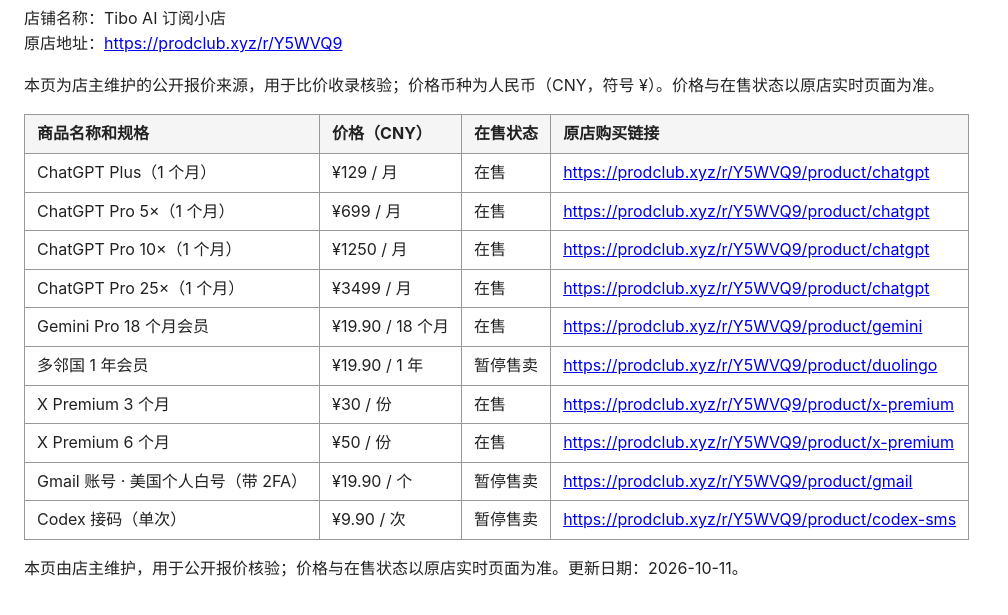
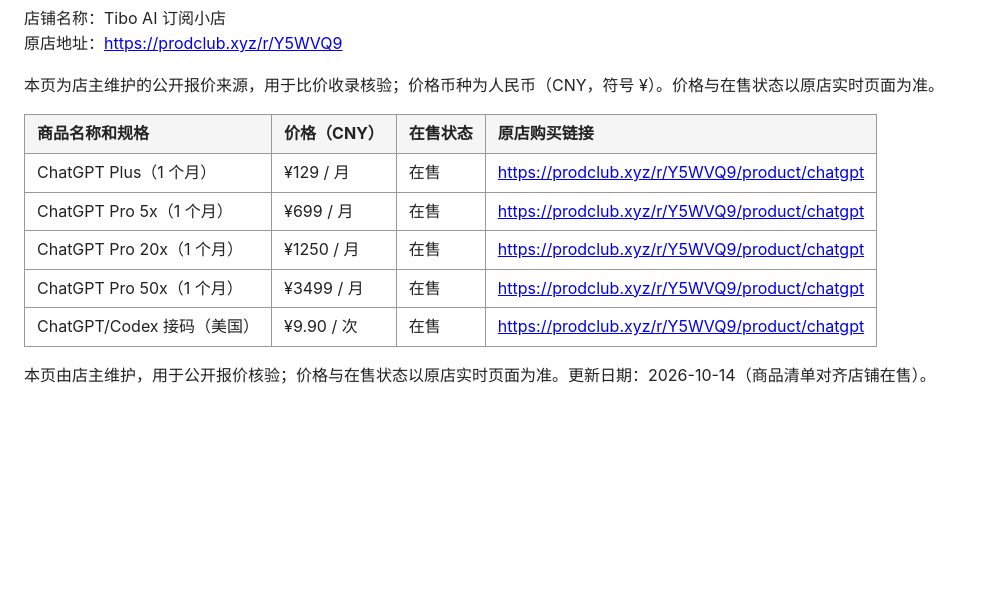
Before and after one commit to Cocos666a/tibo-price, a plain HTML site: page index.html in a window 1280 px wide. Shown: the part 91-706 px from the top of the page, without its empty margins (0-1008 px from the left). Drawn offline with Linux system fonts and the light colour scheme.

Commit message:
Add files via upload

```diff
--- a/index.html
+++ b/index.html
@@ -23,19 +23,14 @@ th{background:#f5f5f5}
 </thead>
 <tbody>
 <tr><td>ChatGPT Plus（1 个月）</td><td>¥129 / 月</td><td>在售</td><td><a href="https://prodclub.xyz/r/Y5WVQ9/product/chatgpt">https://prodclub.xyz/r/Y5WVQ9/product/chatgpt</a></td></tr>
-<tr><td>ChatGPT Pro 5×（1 个月）</td><td>¥699 / 月</td><td>在售</td><td><a href="https://prodclub.xyz/r/Y5WVQ9/product/chatgpt">https://prodclub.xyz/r/Y5WVQ9/product/chatgpt</a></td></tr>
-<tr><td>ChatGPT Pro 10×（1 个月）</td><td>¥1250 / 月</td><td>在售</td><td><a href="https://prodclub.xyz/r/Y5WVQ9/product/chatgpt">https://prodclub.xyz/r/Y5WVQ9/product/chatgpt</a></td></tr>
-<tr><td>ChatGPT Pro 25×（1 个月）</td><td>¥3499 / 月</td><td>在售</td><td><a href="https://prodclub.xyz/r/Y5WVQ9/product/chatgpt">https://prodclub.xyz/r/Y5WVQ9/product/chatgpt</a></td></tr>
-<tr><td>Gemini Pro 18 个月会员</td><td>¥19.90 / 18 个月</td><td>在售</td><td><a href="https://prodclub.xyz/r/Y5WVQ9/product/gemini">https://prodclub.xyz/r/Y5WVQ9/product/gemini</a></td></tr>
-<tr><td>多邻国 1 年会员</td><td>¥19.90 / 1 年</td><td>暂停售卖</td><td><a href="https://prodclub.xyz/r/Y5WVQ9/product/duolingo">https://prodclub.xyz/r/Y5WVQ9/product/duolingo</a></td></tr>
-<tr><td>X Premium 3 个月</td><td>¥30 / 份</td><td>在售</td><td><a href="https://prodclub.xyz/r/Y5WVQ9/product/x-premium">https://prodclub.xyz/r/Y5WVQ9/product/x-premium</a></td></tr>
-<tr><td>X Premium 6 个月</td><td>¥50 / 份</td><td>在售</td><td><a href="https://prodclub.xyz/r/Y5WVQ9/product/x-premium">https://prodclub.xyz/r/Y5WVQ9/product/x-premium</a></td></tr>
-<tr><td>Gmail 账号 · 美国个人白号（带 2FA）</td><td>¥19.90 / 个</td><td>暂停售卖</td><td><a href="https://prodclub.xyz/r/Y5WVQ9/product/gmail">https://prodclub.xyz/r/Y5WVQ9/product/gmail</a></td></tr>
-<tr><td>Codex 接码（单次）</td><td>¥9.90 / 次</td><td>暂停售卖</td><td><a href="https://prodclub.xyz/r/Y5WVQ9/product/codex-sms">https://prodclub.xyz/r/Y5WVQ9/product/codex-sms</a></td></tr>
+<tr><td>ChatGPT Pro 5x（1 个月）</td><td>¥699 / 月</td><td>在售</td><td><a href="https://prodclub.xyz/r/Y5WVQ9/product/chatgpt">https://prodclub.xyz/r/Y5WVQ9/product/chatgpt</a></td></tr>
+<tr><td>ChatGPT Pro 20x（1 个月）</td><td>¥1250 / 月</td><td>在售</td><td><a href="https://prodclub.xyz/r/Y5WVQ9/product/chatgpt">https://prodclub.xyz/r/Y5WVQ9/product/chatgpt</a></td></tr>
+<tr><td>ChatGPT Pro 50x（1 个月）</td><td>¥3499 / 月</td><td>在售</td><td><a href="https://prodclub.xyz/r/Y5WVQ9/product/chatgpt">https://prodclub.xyz/r/Y5WVQ9/product/chatgpt</a></td></tr>
+<tr><td>ChatGPT/Codex 接码（美国）</td><td>¥9.90 / 次</td><td>在售</td><td><a href="https://prodclub.xyz/r/Y5WVQ9/product/chatgpt">https://prodclub.xyz/r/Y5WVQ9/product/chatgpt</a></td></tr>
 </tbody>
 </table>
 <footer>
-<p>本页由店主维护，用于公开报价核验；价格与在售状态以原店实时页面为准。更新日期：2026-10-11。</p>
+<p>本页由店主维护，用于公开报价核验；价格与在售状态以原店实时页面为准。更新日期：2026-10-14（商品清单对齐店铺在售）。</p>
 </footer>
 </body>
 </html>
```
